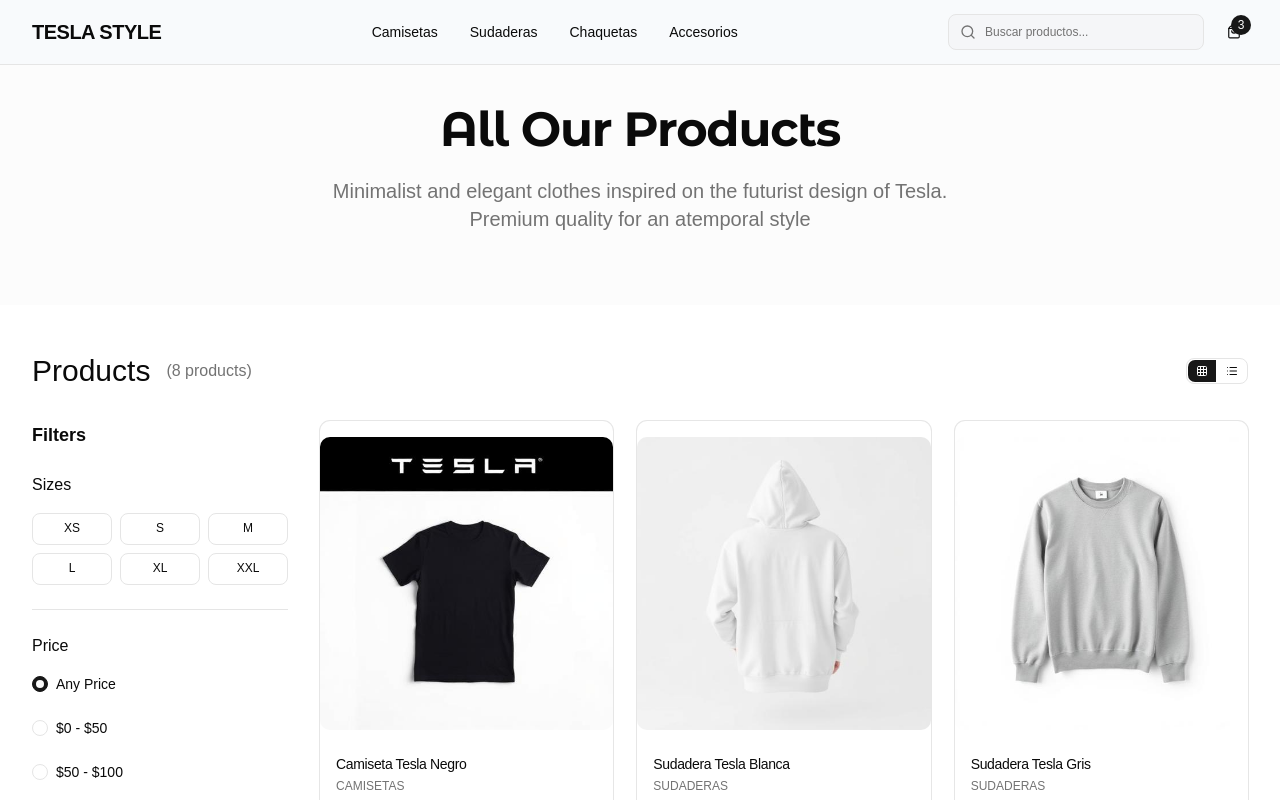
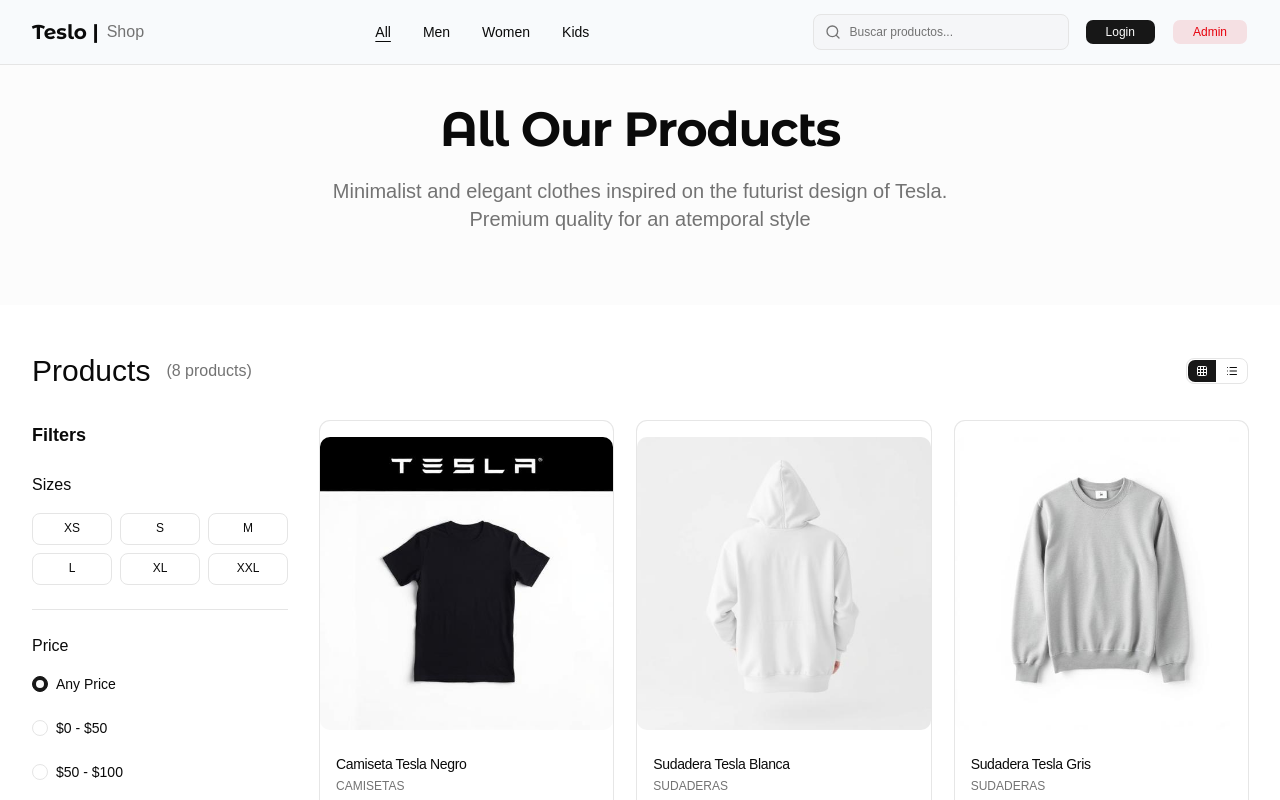
Before and after one commit to kleecollage/TesloShop-React, a React (Vite) app: page / in a window 1280 px wide. Shown: the top 800 px of the page. Built offline with nearby package versions, Linux system fonts and the light colour scheme.

Commit message:
feat: add CustomLogo component and update navigation and gender routing

```diff
--- a/src/app.router.tsx
+++ b/src/app.router.tsx
@@ -28,7 +28,7 @@ export const appRouter = createBrowserRouter ([
         element: <ProductPage />
       },
       {
-        path: 'gender:gender',
+        path: 'gender/:gender',
         element: <GenderPage />
       }
     ],
--- /dev/null
+++ b/src/components/custom/CustomLogo.tsx
@@ -0,0 +1,16 @@
+import { Link } from "react-router"
+
+interface Props {
+  subTitle?: string;
+}
+
+export const CustomLogo = ({ subTitle = 'Shop' }: Props) => {
+  return (
+    <Link to='/' className="flex items-center whitespace-nowrap">
+      <span className="font-montserrat font-bold text-xl m-0 whitespace-nowrap">
+        Teslo |
+      </span>
+      <p className="text-muted-foreground m-0 px-2 whitespace-nowrap">{subTitle}</p>
+    </Link>
+  )
+}
--- a/src/components/ui/button.tsx
+++ b/src/components/ui/button.tsx
@@ -3,7 +3,7 @@ import { cva, type VariantProps } from "class-variance-authority"
 import { cn } from "cn"
 
 const buttonVariants = cva(
-  "group/button inline-flex shrink-0 items-center justify-center rounded-md border border-transparent bg-clip-padding text-xs/relaxed font-medium whitespace-nowrap transition-all outline-none select-none focus-visible:border-ring focus-visible:ring-2 focus-visible:ring-ring/30 active:not-aria-[haspopup]:translate-y-px disabled:pointer-events-none disabled:opacity-50 aria-invalid:border-destructive aria-invalid:ring-2 aria-invalid:ring-destructive/20 dark:aria-invalid:border-destructive/50 dark:aria-invalid:ring-destructive/40 [&_svg]:pointer-events-none [&_svg]:shrink-0 [&_svg:not([class*='size-'])]:size-4",
+  "cursor-pointer group/button inline-flex shrink-0 items-center justify-center rounded-md border border-transparent bg-clip-padding text-xs/relaxed font-medium whitespace-nowrap transition-all outline-none select-none focus-visible:border-ring focus-visible:ring-2 focus-visible:ring-ring/30 active:not-aria-[haspopup]:translate-y-px disabled:pointer-events-none disabled:opacity-50 aria-invalid:border-destructive aria-invalid:ring-2 aria-invalid:ring-destructive/20 dark:aria-invalid:border-destructive/50 dark:aria-invalid:ring-destructive/40 [&_svg]:pointer-events-none [&_svg]:shrink-0 [&_svg:not([class*='size-'])]:size-4",
   {
     variants: {
       variant: {
--- a/src/shop/components/CustomFooter.tsx
+++ b/src/shop/components/CustomFooter.tsx
@@ -1,3 +1,5 @@
+import { CustomLogo } from "@/components/custom/CustomLogo";
+
 const currentYear = new Date().getFullYear();
 
 export const CustomFooter = () => {
@@ -6,7 +8,7 @@ export const CustomFooter = () => {
       <div className="container mx-auto">
         <div className="grid grid-cols-1 md:grid-cols-4 gap-8">
           <div>
-            <h3 className="font-semibold mb-4">TESLA STYLE</h3>
+            <CustomLogo />
             <p className="text-sm text-muted-foreground">
               Clothes inspired on the minimalist design and innovation of Tesla.
             </p>
--- a/src/shop/components/CustomHeader.tsx
+++ b/src/shop/components/CustomHeader.tsx
@@ -1,31 +1,25 @@
-import { useRef, useState, type KeyboardEvent } from "react";
-import { Search, ShoppingBag, Menu } from "lucide-react";
+import { useRef, type KeyboardEvent } from "react";
+import { Link, useParams, useSearchParams } from "react-router";
+import { cn } from "cn";
+import { Search } from "lucide-react";
+
+import { CustomLogo } from "@/components/custom/CustomLogo";
 import { Button } from "@/components/ui/button";
 import { Input } from "@/components/ui/input";
-import { useSearchParams } from "react-router";
 
 export const CustomHeader = () => {
-  const [cartCount] = useState(3);
   const [searchParams, setSearchParams] = useSearchParams()
+
+  const { gender } = useParams();
   const inputRef = useRef<HTMLInputElement>(null)
   const query = searchParams.get('query') || ''
 
   const handleSearch = (event: KeyboardEvent<HTMLInputElement>) => {
     if (event.key !== 'Enter') return;
 
-    const newSearchParams = new URLSearchParams(searchParams)
+    const newSearchParams = new URLSearchParams()
     const query = inputRef.current?.value.trim()
-
-    if(!query) {
-      console.log('Hello')
-      newSearchParams.delete('query')
-      setSearchParams(newSearchParams)
-      return
-    };
-
-    newSearchParams.set('query', inputRef.current!.value)
-    newSearchParams.set('page', '1')
-
+    if(query) newSearchParams.set('query', query)
     setSearchParams(newSearchParams)
   }
 
@@ -34,27 +28,42 @@ export const CustomHeader = () => {
       <div className="container mx-auto px-4 lg:px-8">
         <div className="flex h-16 items-center justify-between">
           {/* Logo */}
-          <div className="flex items-center space-x-4">
-            <Button variant="ghost" size="icon" className="md:hidden">
-              <Menu className="h-5 w-5" />
-            </Button>
-            <h1 className="text-xl font-semibold tracking-tight">TESLA STYLE</h1>
-          </div>
+          <CustomLogo />
 
           {/* Navigation - Desktop */}
           <nav className="hidden md:flex items-center space-x-8">
-            <a href="#" className="text-sm font-medium transition-colors hover:text-primary">
-              Camisetas
-            </a>
-            <a href="#" className="text-sm font-medium transition-colors hover:text-primary">
-              Sudaderas
-            </a>
-            <a href="#" className="text-sm font-medium transition-colors hover:text-primary">
-              Chaquetas
-            </a>
-            <a href="#" className="text-sm font-medium transition-colors hover:text-primary">
-              Accesorios
-            </a>
+            <Link
+            to="/"
+            className={cn(
+              "text-sm font-medium transition-colors hover:text-primary",
+              !gender ? 'underline underline-offset-4' : ''
+              )}>
+              All
+            </Link>
+            <Link
+            to="/gender/men"
+            className={cn(
+              "text-sm font-medium transition-colors hover:text-primary",
+              gender === 'men' ? 'underline underline-offset-4' : ''
+            )}>
+              Men
+            </Link>
+            <Link
+            to="/gender/women"
+            className={cn(
+              "text-sm font-medium transition-colors hover:text-primary",
+              gender === 'women' ? 'underline underline-offset-4' : ''
+              )}>
+              Women
+            </Link>
+            <Link
+            to="/gender/kid"
+            className={cn(
+              "text-sm font-medium transition-colors hover:text-primary",
+              gender === 'kid' ? 'underline underline-offset-4' : ''
+              )}>
+              Kids
+            </Link>
           </nav>
 
           {/* Search and Cart */}
@@ -75,13 +84,14 @@ export const CustomHeader = () => {
             <Button variant="ghost" size="icon" className="md:hidden">
               <Search className="h-5 w-5" />
             </Button>
+            <Link to='/auth/login'>
+              <Button size="sm" className="px-5 py-3">Login</Button>
+            </Link>
 
-            <Button variant="ghost" size="icon" className="relative">
-              <ShoppingBag className="h-5 w-5" />
-              {cartCount > 0 && <span className="absolute -top-1 -right-1 h-5 w-5 rounded-full bg-primary text-primary-foreground text-xs flex items-center justify-center">
-                  {cartCount}
-                </span>}
-            </Button>
+            <Link to='/admin'>
+              <Button variant="destructive" size="sm" className="px-5 py-3">Admin</Button>
+            </Link>
+
           </div>
         </div>
       </div>
--- a/src/shop/pages/gender/GenderPage.tsx
+++ b/src/shop/pages/gender/GenderPage.tsx
@@ -1,5 +1,18 @@
+import { CustomPagination } from "@/components/custom/CustomPagination"
+import { products } from "@/mocks/products.mock"
+import { CustomJumbotron } from "@/shop/components/CustomJumbotron"
+import { ProductsGrid } from "@/shop/components/ProductsGrid"
+import { useParams } from "react-router"
+
 export const GenderPage = () => {
+  const { gender } = useParams();
+  const genderLabel = gender === 'men' ? 'Men' : gender === 'women' ? 'Women' : 'Kids';
+
   return (
-    <div>GenderPage</div>
+    <>
+      <CustomJumbotron title={`Products for ${genderLabel}`} subTitle={''} />
+      <ProductsGrid products={products} />
+      <CustomPagination totalPages={5}/>
+    </>
   )
 }
```
